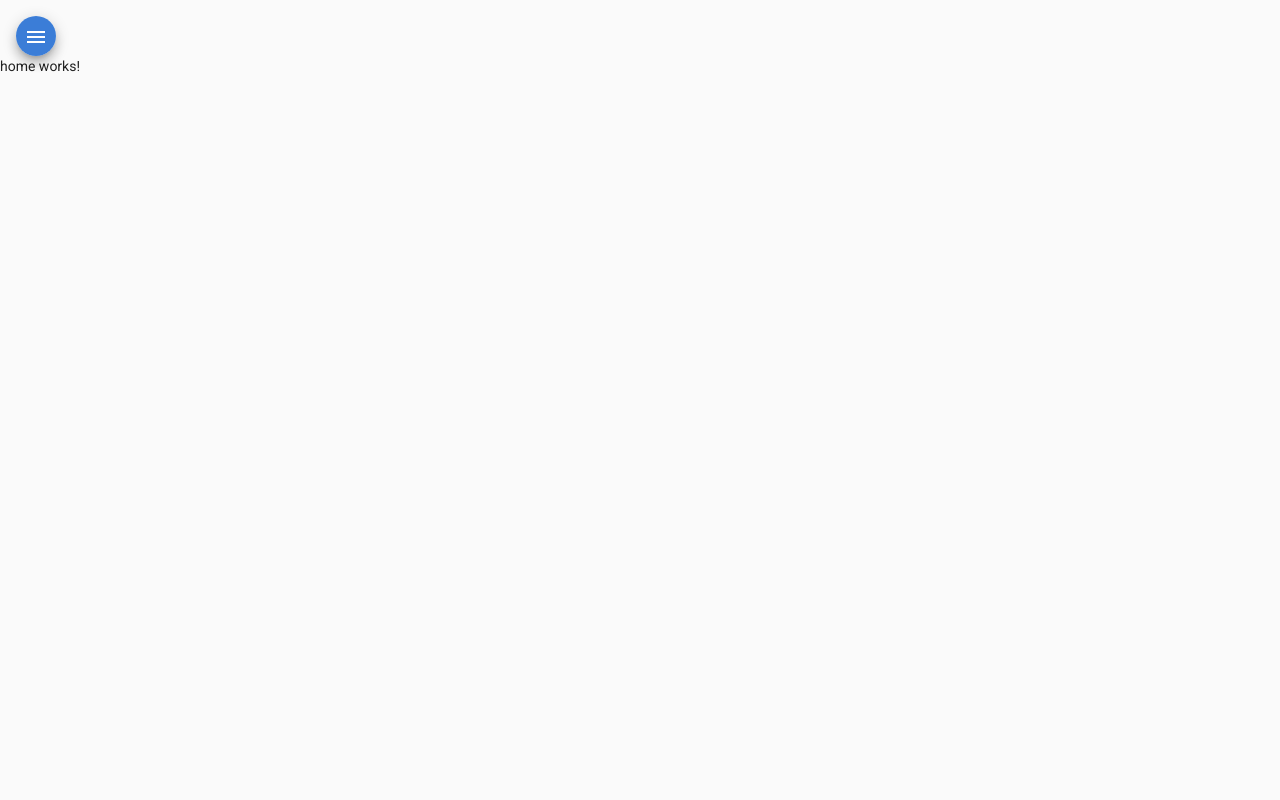
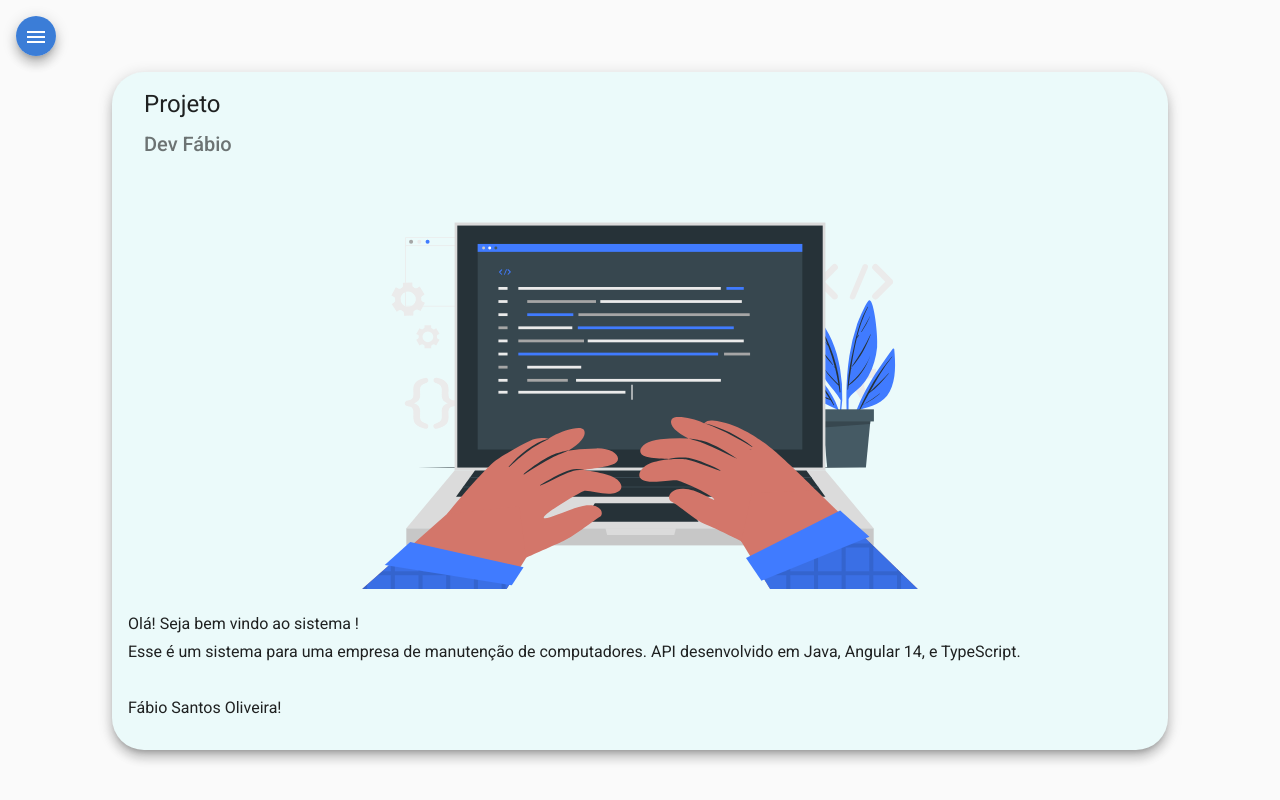
Before and after one commit to fabiooliveirajjd/Projeto-Servico-Front, an Angular app: page /home in a window 1280 px wide. Built offline with nearby package versions, Linux system fonts and the light colour scheme.

Commit message:
HTML e CSS para Home

```diff
--- a/src/app/components/home/home.component.css
+++ b/src/app/components/home/home.component.css
@@ -0,0 +1,11 @@
+.card {
+    width: 80%;
+    margin: 1rem auto;
+    background-color: rgb(235, 250, 250);
+    border-radius: 2rem;
+}
+img{
+    height: 25rem;
+    width: 100%;
+    margin: .8rem auto 1rem auto;
+}
--- a/src/app/components/home/home.component.html
+++ b/src/app/components/home/home.component.html
@@ -1 +1,14 @@
-<p>home works!</p>
+
+<mat-card class="card mat-elevation-z8">
+    <mat-card-header>
+      <mat-card-title><h1>Projeto</h1></mat-card-title>
+      <mat-card-subtitle><h2>Dev Fábio</h2></mat-card-subtitle>
+    </mat-card-header>
+    <img src="assets/imagem/im1.svg" alt="Imagem Principal">
+    <mat-card-content>
+      <h3><p>
+        Olá! Seja bem vindo ao sistema !<br />
+        Esse é um sistema para uma empresa de manutenção de computadores. API desenvolvido em Java, Angular 14,  e TypeScript. <br />
+        <br />Fábio Santos Oliveira!
+      </p></h3>
+    </mat-card-content>
```
